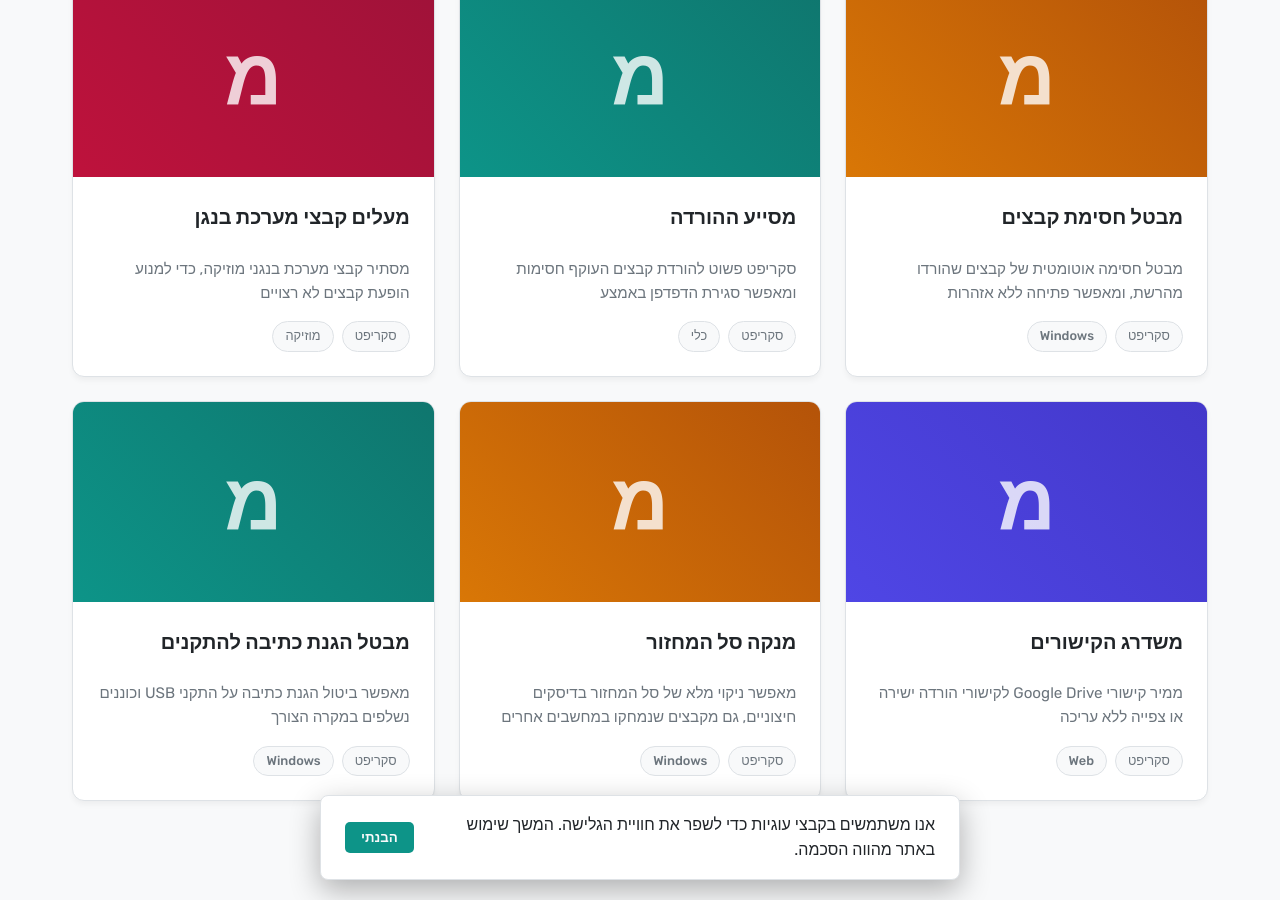
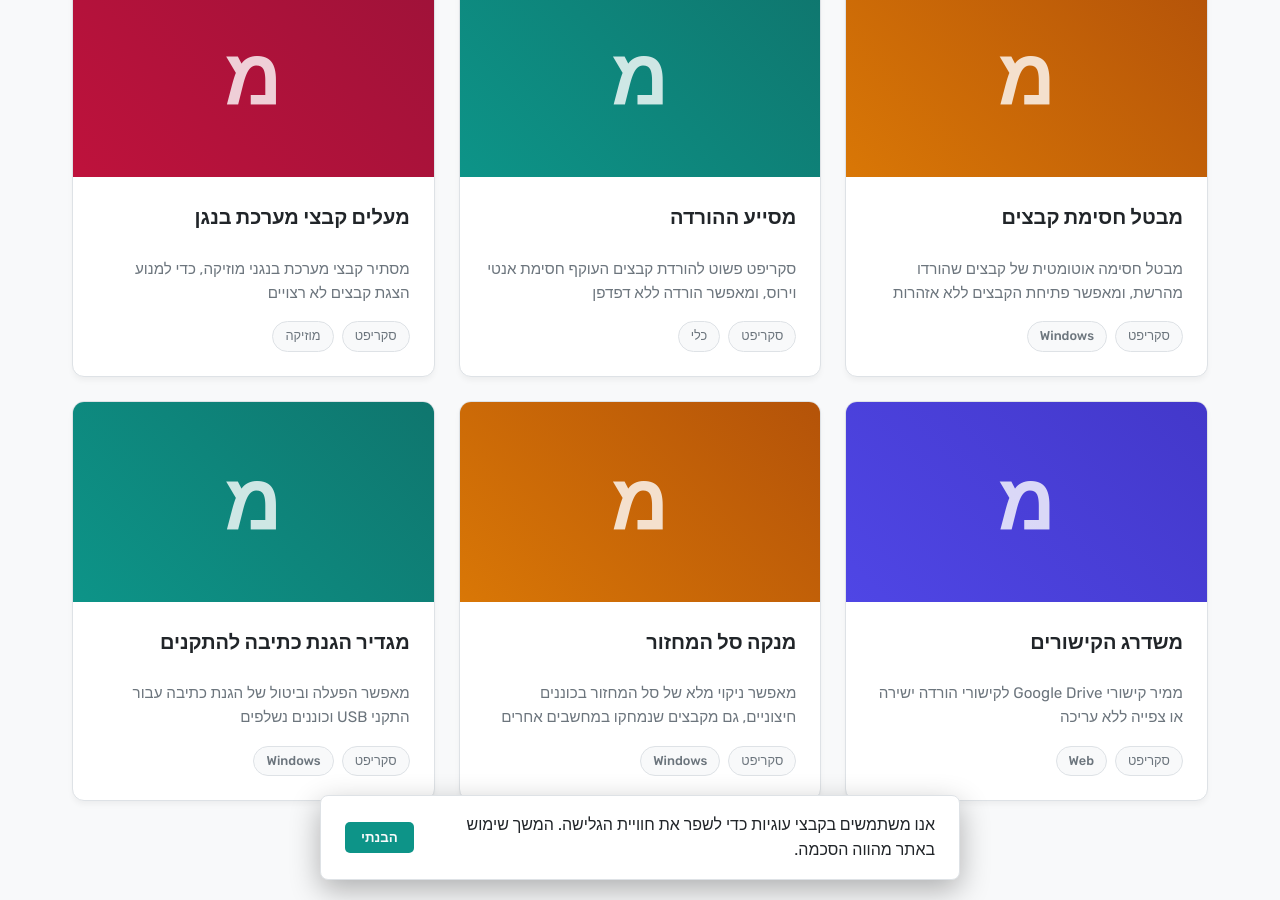
Before and after one commit to NHLOCAL/NHLOCAL.github.io, a Jekyll site: the page built from index.html, in a window 1280 px wide and 900 px high, scrolled down 3918 px. Built offline with Jekyll 4.4.1, drawn with Linux system fonts in a browser that asks for light colours; some of the changed text lies outside the part shown.

Commit message:
שיפור: ניסוח תיאורי כלים

```diff
--- a/_data/projects.yml
+++ b/_data/projects.yml
@@ -12,7 +12,6 @@ projects:
   - title: 'ווינדוס 11 23H2 + תוכנות'
     url: 'https://mitmachim.top/post/741548'
     description: 'קובץ ISO של Windows 11 מוכן לשימוש, כולל כל התוכנות הבסיסיות להתקנה מהירה. מאות משתמשים כבר הורידו והתקינו!'
-
     tags: ['Windows', 'ISO', 'מומלץ']
   - title: 'שמור וזכור'
     url: 'https://shamor-zachor.ze-kal.top?utm_source=nhlocal.github.io&utm_medium=site'
@@ -42,22 +41,18 @@ projects:
   - title: 'מושך התמונות'
     url: 'https://github.com/NHLOCAL/Pulls-pictures'
     description: 'סקריפט קטן וקל משקל השולף את תמונות מסך הנעילה של Windows ותמונות Bing Wallpaper לתיקיה במחשב'
-
     tags: ['סקריפט', 'Windows']
   - title: 'מוצא הכפולים'
     url: 'https://github.com/NHLOCAL/Doubles-Finder'
     description: 'סקריפטים למציאת קבצי מוזיקה כפולים במחשב, לפינוי מקום וסדר באוסף'
-
     tags: ['סקריפט', 'מוזיקה']
   - title: 'Is This Bible?'
     url: 'https://github.com/NHLOCAL/is-this-bible'
     description: 'מודל AI המזהה אם פסוק נתון הוא מהתנ"ך, עם רמת דיוק גבוהה בעברית'
-
     tags: ['AI', 'Python']
   - title: 'Music Automatic'
     url: 'https://github.com/NHLOCAL/Music-Automatic'
     description: 'כלי לסידור אוטומטי של תיקיות מוזיקה באמצעות אוטומציה מתקדמת (בבנייה)'
-
     tags: ['תוכנה', 'מוזיקה']
   - title: 'הגלקסיה הקטנה'
     url: 'https://nhlocal.github.io/TheLittleGalaxy/'
@@ -72,17 +67,14 @@ projects:
   - title: 'ג''יבריש לעברית'
     url: 'https://github.com/NHLOCAL/jibrish-to-hebrew'
     description: 'פונקציה הממירה טקסט עברי משובש לעברית תקנית. מתאים במיוחד עבור קבצי mp3 ישנים'
-
     tags: ['Python', 'כלי']
   - title: 'מעתיק קבצים ל-WSA'
     url: 'https://github.com/NHLOCAL/copy-to-wsa'
     description: 'מוסיף לתפריט ההקשר אפשרות להעתקת קבצים לתוך Windows Subsystem for Android'
-
     tags: ['Windows', 'WSA']
   - title: 'בודק קיום קבצים'
     url: 'https://github.com/NHLOCAL/check-if-exists'
-    description: 'סקריפט פייתון קטן הבודק אם רשימת קבצים מסוימת כבר קיימת בתיקית היעד. מה שמאפשר למנוע העתקה כפולה של קבצים'
-
+    description: 'סקריפט פייתון הבודק אם רשימת קבצים מסוימת כבר קיימת בתיקית היעד. מה שמאפשר למנוע העתקה כפולה של קבצים'
     tags: ['Python', 'כלי']
   - title: 'מעצב האצווה'
     url: 'https://github.com/NHLOCAL/batch-designer'
@@ -92,44 +84,36 @@ projects:
   - title: 'הופך הכתב'
     url: 'https://mitmachim.top/post/461914'
     description: 'סקריפט ההופך מחרוזות טקסט מהסוף להתחלה, שימושי לקבצי באט בעברית'
-
     tags: ['סקריפט', 'כלי']
   - title: 'יוצר האייקונים'
     url: 'https://mitmachim.top/post/430450'
     description: 'סקריפט קטן היוצר אייקון מותאם אישית לדיסק און קי וכוננים חיצוניים'
-
     tags: ['סקריפט', 'Windows']
   - title: 'מזהה גרסת קובץ ISO'
     url: 'https://mitmachim.top/post/443502'
     description: 'סקריפט המזהה את גרסת ה-Windows מתוך קובץ ISO, גם כשהמידע לא מופיע בשם הקובץ'
-
     tags: ['סקריפט', 'Windows', 'ISO']
   - title: 'מבטל חסימת קבצים'
     url: 'https://mitmachim.top/post/444231'
-    description: 'מבטל חסימה אוטומטית של קבצים שהורדו מהרשת, ומאפשר פתיחה ללא אזהרות'
-
+    description: 'מבטל חסימה אוטומטית של קבצים שהורדו מהרשת, ומאפשר פתיחת הקבצים ללא אזהרות'
     tags: ['סקריפט', 'Windows']
   - title: 'מסייע ההורדה'
     url: 'https://mitmachim.top/post/473833'
-    description: 'סקריפט פשוט להורדת קבצים העוקף חסימות ומאפשר סגירת הדפדפן באמצע'
+    description: 'סקריפט פשוט להורדת קבצים העוקף חסימת אנטי וירוס, ומאפשר הורדה ללא דפדפן'
     tags: ['סקריפט', 'כלי']
   - title: 'מעלים קבצי מערכת בנגן'
     url: 'https://mitmachim.top/post/440975'
-    description: 'מסתיר קבצי מערכת בנגני מוזיקה, כדי למנוע הופעת קבצים לא רצויים'
-
+    description: 'מסתיר קבצי מערכת בנגני מוזיקה, כדי למנוע הצגת קבצים לא רצויים'
     tags: ['סקריפט', 'מוזיקה']
   - title: 'משדרג הקישורים'
     url: 'https://mitmachim.top/post/467641'
     description: 'ממיר קישורי Google Drive לקישורי הורדה ישירה או צפייה ללא עריכה'
-
     tags: ['סקריפט', 'Web']
   - title: 'מנקה סל המחזור'
     url: 'https://mitmachim.top/post/411753'
-    description: 'מאפשר ניקוי מלא של סל המחזור בדיסקים חיצוניים, גם מקבצים שנמחקו במחשבים אחרים'
-
+    description: 'מאפשר ניקוי מלא של סל המחזור בכוננים חיצוניים, גם מקבצים שנמחקו במחשבים אחרים'
     tags: ['סקריפט', 'Windows']
-  - title: 'מבטל הגנת כתיבה להתקנים'
+  - title: 'מגדיר הגנת כתיבה להתקנים'
     url: 'https://mitmachim.top/post/426181'
-    description: 'מאפשר ביטול הגנת כתיבה על התקני USB וכוננים נשלפים במקרה הצורך'
-
+    description: 'מאפשר הפעלה וביטול של הגנת כתיבה עבור התקני USB וכוננים נשלפים'
     tags: ['סקריפט', 'Windows']
```
